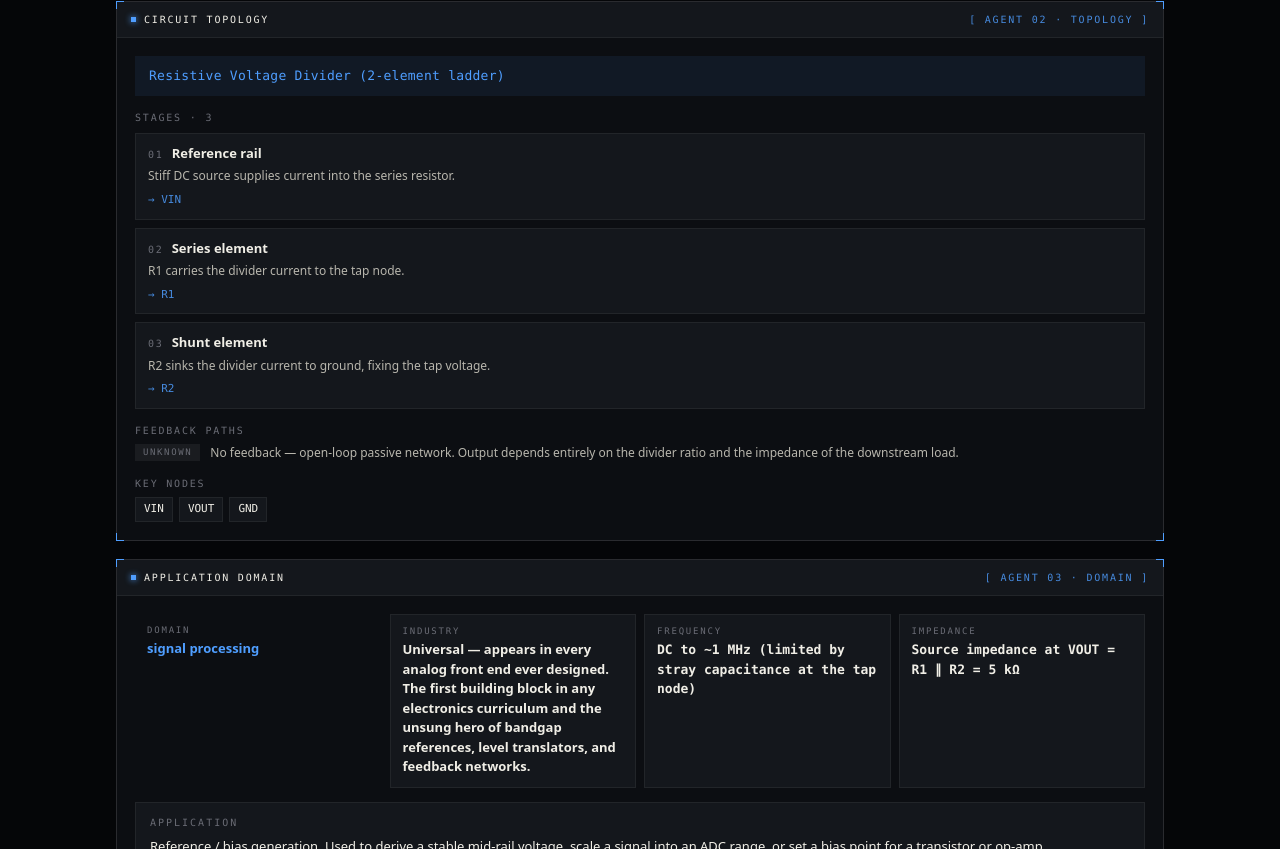
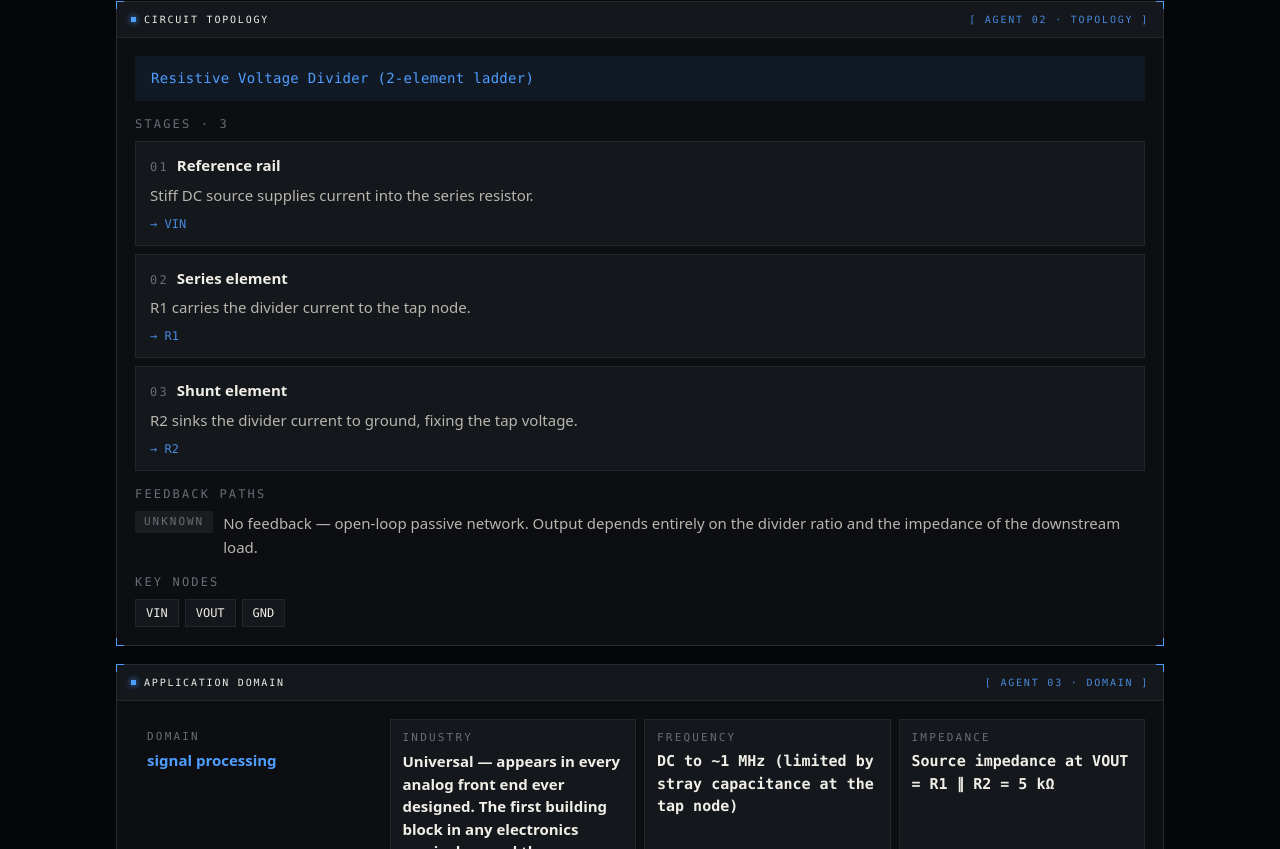
Before and after one commit to ikanquit/circuit-oracle, a Next.js app: page /share/voltage-divider in a window 1280 px wide. Shown: the part 1031-1880 px from the top of the page. Built offline with nearby package versions, Linux system fonts and the light colour scheme; no server answers.

Commit message:
polish(sample-detail): bump topology + domain block typography
Stage descriptions, feedback path prose, key node chips, and domain
info tiles bump to 15px body / 11-12px mono captions so the topology
and domain sections read like prose rather than a debug dump.

```diff
--- a/src/components/samples/SampleAnalysisView.tsx
+++ b/src/components/samples/SampleAnalysisView.tsx
@@ -216,13 +216,13 @@ function TopologyBlock({ data, accent }: { data: TopologyAgentResult; accent: st
     <div style={{ display: "flex", flexDirection: "column", gap: 14 }}>
       <div
         style={{
-          padding: "10px 14px",
+          padding: "12px 16px",
           backgroundColor: `rgba(${
             accent.includes("phosphor") ? "198,255,77" : "79,158,255"
           },0.08)`,
           border: `1px solid ${accent}40`,
           fontFamily: "var(--co-font-mono)",
-          fontSize: 13,
+          fontSize: 14,
           color: accent,
           letterSpacing: "0.02em",
         }}
@@ -235,7 +235,7 @@ function TopologyBlock({ data, accent }: { data: TopologyAgentResult; accent: st
           <p
             style={{
               fontFamily: "var(--co-font-mono)",
-              fontSize: 10,
+              fontSize: 12,
               letterSpacing: "0.18em",
               color: "var(--co-muted)",
             }}
@@ -246,7 +246,7 @@ function TopologyBlock({ data, accent }: { data: TopologyAgentResult; accent: st
             <div
               key={i}
               style={{
-                padding: "10px 12px",
+                padding: "12px 14px",
                 backgroundColor: "var(--co-surface-2)",
                 border: "1px solid var(--co-border)",
               }}
@@ -255,27 +255,27 @@ function TopologyBlock({ data, accent }: { data: TopologyAgentResult; accent: st
                 <span
                   style={{
                     fontFamily: "var(--co-font-mono)",
-                    fontSize: 10,
+                    fontSize: 12,
                     color: "var(--co-muted)",
                     letterSpacing: "0.18em",
                   }}
                 >
                   {String(i + 1).padStart(2, "0")}
                 </span>
-                <p style={{ fontSize: 13, fontWeight: 600, color: "var(--co-text)" }}>
+                <p style={{ fontSize: 15, fontWeight: 600, color: "var(--co-text)" }}>
                   {s.name}
                 </p>
               </div>
-              <p style={{ fontSize: 12, lineHeight: 1.55, color: "var(--co-text-dim)", marginTop: 4 }}>
+              <p style={{ fontSize: 15, lineHeight: 1.6, color: "var(--co-text-dim)", marginTop: 6 }}>
                 {s.description}
               </p>
               {s.components && s.components.length > 0 && (
                 <p
                   style={{
                     fontFamily: "var(--co-font-mono)",
-                    fontSize: 11,
+                    fontSize: 12,
                     color: accent,
-                    marginTop: 6,
+                    marginTop: 8,
                     opacity: 0.85,
                   }}
                 >
@@ -288,11 +288,11 @@ function TopologyBlock({ data, accent }: { data: TopologyAgentResult; accent: st
       )}
 
       {data.feedbackPaths.length > 0 && (
-        <div style={{ display: "flex", flexDirection: "column", gap: 6 }}>
+        <div style={{ display: "flex", flexDirection: "column", gap: 8 }}>
           <p
             style={{
               fontFamily: "var(--co-font-mono)",
-              fontSize: 10,
+              fontSize: 12,
               letterSpacing: "0.18em",
               color: "var(--co-muted)",
             }}
@@ -304,8 +304,8 @@ function TopologyBlock({ data, accent }: { data: TopologyAgentResult; accent: st
               <span
                 style={{
                   fontFamily: "var(--co-font-mono)",
-                  fontSize: 9,
-                  padding: "2px 8px",
+                  fontSize: 11,
+                  padding: "3px 9px",
                   letterSpacing: "0.18em",
                   backgroundColor:
                     fb.type === "negative"
@@ -325,7 +325,7 @@ function TopologyBlock({ data, accent }: { data: TopologyAgentResult; accent: st
               >
                 {fb.type.toUpperCase()}
               </span>
-              <p style={{ fontSize: 12, lineHeight: 1.55, color: "var(--co-text-dim)" }}>
+              <p style={{ fontSize: 15, lineHeight: 1.6, color: "var(--co-text-dim)" }}>
                 {fb.description}
               </p>
             </div>
@@ -338,10 +338,10 @@ function TopologyBlock({ data, accent }: { data: TopologyAgentResult; accent: st
           <p
             style={{
               fontFamily: "var(--co-font-mono)",
-              fontSize: 10,
+              fontSize: 12,
               letterSpacing: "0.18em",
               color: "var(--co-muted)",
-              marginBottom: 6,
+              marginBottom: 8,
             }}
           >
             KEY NODES
@@ -352,8 +352,8 @@ function TopologyBlock({ data, accent }: { data: TopologyAgentResult; accent: st
                 key={i}
                 style={{
                   fontFamily: "var(--co-font-mono)",
-                  fontSize: 11,
-                  padding: "3px 8px",
+                  fontSize: 12,
+                  padding: "4px 10px",
                   backgroundColor: "var(--co-surface-2)",
                   border: "1px solid var(--co-border)",
                   color: "var(--co-text)",
@@ -393,7 +393,7 @@ function DomainInfo({
       <p
         style={{
           fontFamily: "var(--co-font-mono)",
-          fontSize: 9,
+          fontSize: 11,
           letterSpacing: "0.2em",
           color: "var(--co-muted)",
         }}
@@ -402,10 +402,10 @@ function DomainInfo({
       </p>
       <p
         style={{
-          fontSize: 13,
+          fontSize: 15,
           fontWeight: 600,
           color: highlight ? accent : "var(--co-text)",
-          marginTop: 2,
+          marginTop: 4,
           fontFamily: mono ? "var(--co-font-mono)" : "inherit",
         }}
       >
@@ -437,7 +437,7 @@ function DomainBlock({ data, accent }: { data: DomainAgentResult; accent: string
 
       <div
         style={{
-          padding: "12px 14px",
+          padding: "14px 16px",
           backgroundColor: "var(--co-surface-2)",
           border: "1px solid var(--co-border)",
         }}
@@ -445,15 +445,15 @@ function DomainBlock({ data, accent }: { data: DomainAgentResult; accent: string
         <p
           style={{
             fontFamily: "var(--co-font-mono)",
-            fontSize: 10,
+            fontSize: 12,
             letterSpacing: "0.2em",
             color: "var(--co-muted)",
-            marginBottom: 6,
+            marginBottom: 8,
           }}
         >
           APPLICATION
         </p>
-        <p style={{ fontSize: 13, lineHeight: 1.55, color: "var(--co-text)" }}>
+        <p style={{ fontSize: 15, lineHeight: 1.6, color: "var(--co-text)" }}>
           {data.specificApplication}
         </p>
       </div>
```
